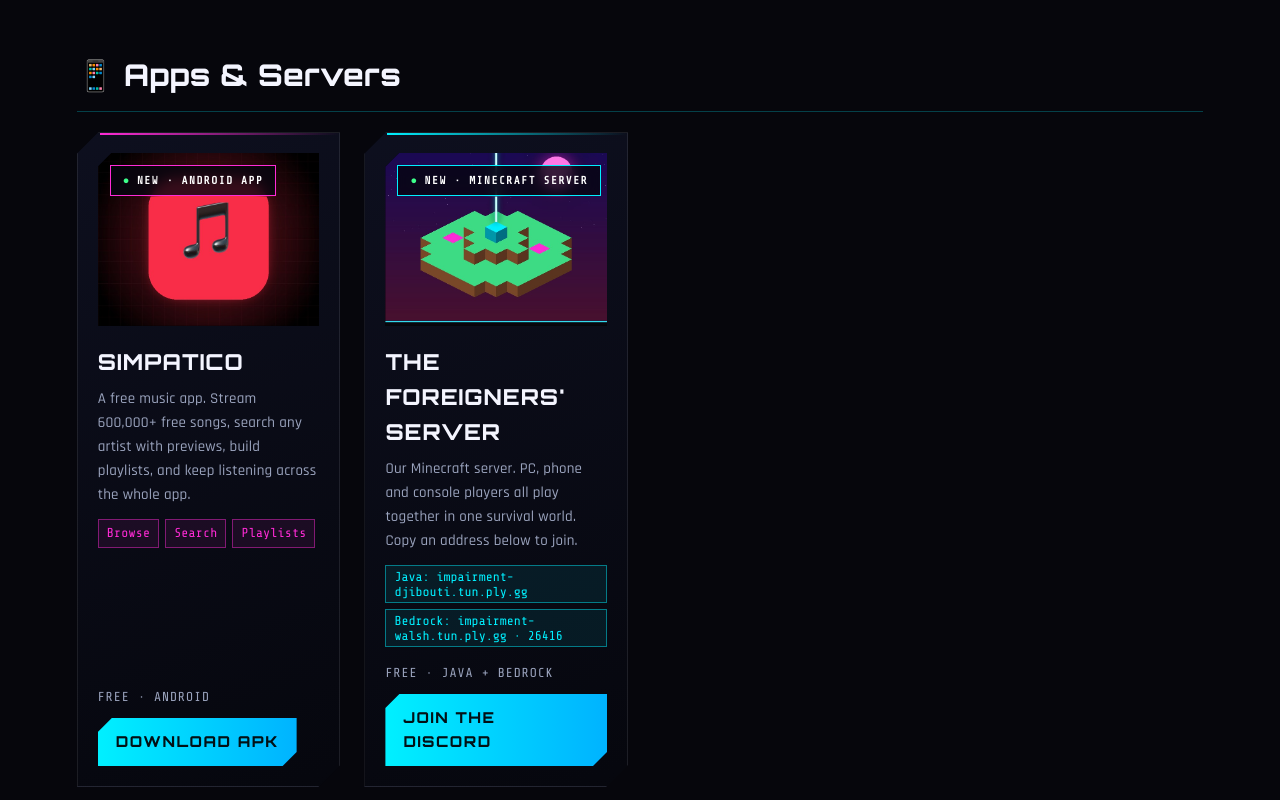
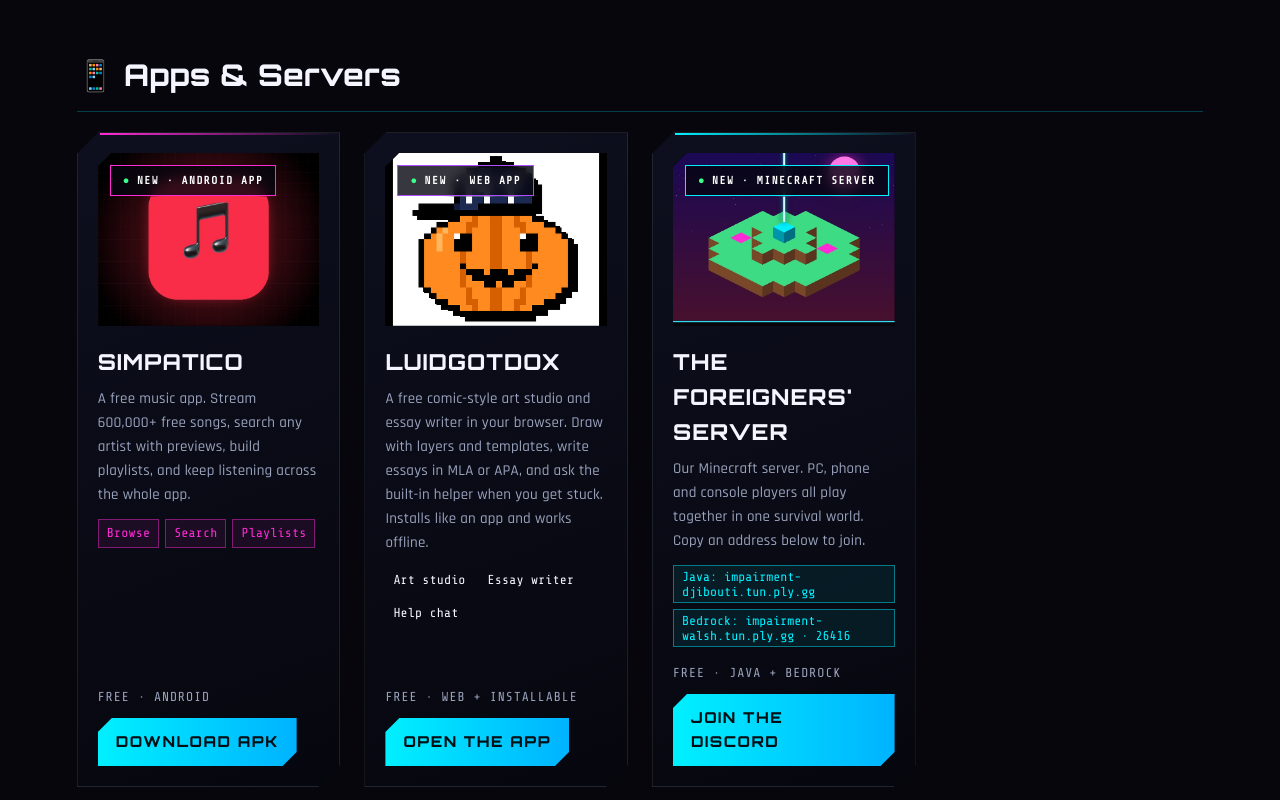
Before and after one commit to liljrock888-gif/timid-studio, a plain HTML site: page index.html in a window 1280 px wide. Shown: the part 3560-4360 px from the top of the page. Drawn offline with nearby package versions, Linux system fonts and the light colour scheme.

Commit message:
Add LuidgotDOx to Apps section and link tree
Co-Authored-By: Claude Opus 5.5 <noreply@anthropic.com>

```diff
--- a/index.html
+++ b/index.html
@@ -608,6 +608,14 @@
         <div class="cmds"><span class="cmd">Browse</span><span class="cmd">Search</span><span class="cmd">Playlists</span></div>
         <div class="bottom"><span class="mono free">FREE · ANDROID</span><a class="button" href="https://github.com/liljrock888-gif/timid-studio/releases/download/simpatico-v1.0.1/Simpatico-1.0.1.apk" rel="noopener">Download APK</a></div>
       </article>
+      <article class="card reveal">
+        <span class="status">NEW · WEB APP</span>
+        <div class="art"><img src="img/luidgotdox.png" style="image-rendering:pixelated" alt="LuidgotDOx app icon, a pixel pumpkin in a navy NY cap" loading="lazy"></div>
+        <h3>LuidgotDOx</h3>
+        <p>A free comic-style art studio and essay writer in your browser. Draw with layers and templates, write essays in MLA or APA, and ask the built-in helper when you get stuck. Installs like an app and works offline.</p>
+        <div class="cmds"><span class="cmd">Art studio</span><span class="cmd">Essay writer</span><span class="cmd">Help chat</span></div>
+        <div class="bottom"><span class="mono free">FREE · WEB + INSTALLABLE</span><a class="button" href="https://liljrock888-gif.github.io/luidgotdox/" target="_blank" rel="noopener">Open the app</a></div>
+      </article>
       <article class="card blue reveal">
         <span class="status">NEW · MINECRAFT SERVER</span>
         <div class="art"><img src="img/foreigners.jpg" alt="A neon block island with a glowing beacon" loading="lazy"></div>
```
Also changed, not shown: links.html (+3 -0 lines), img/luidgotdox.png (added).
